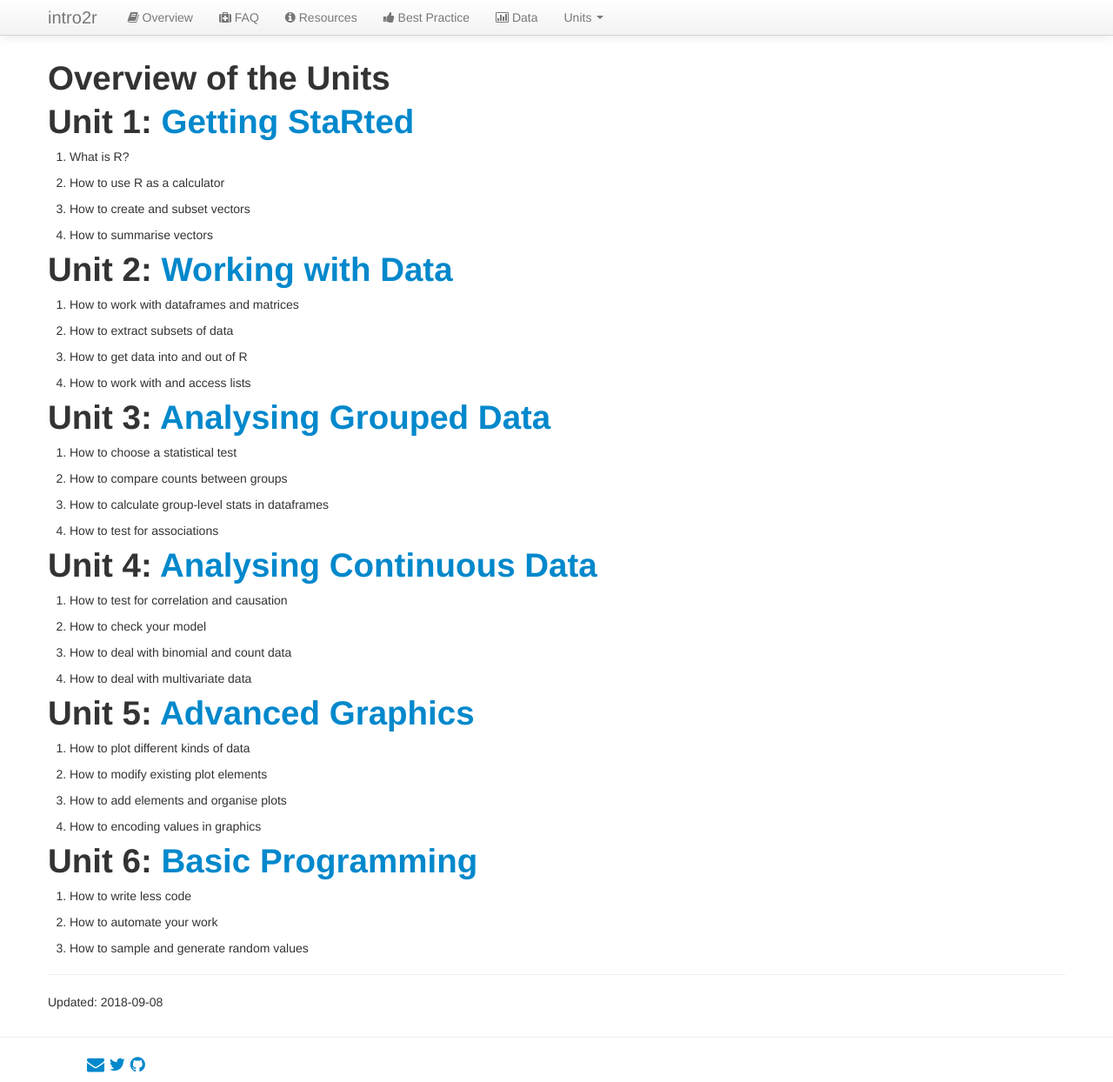
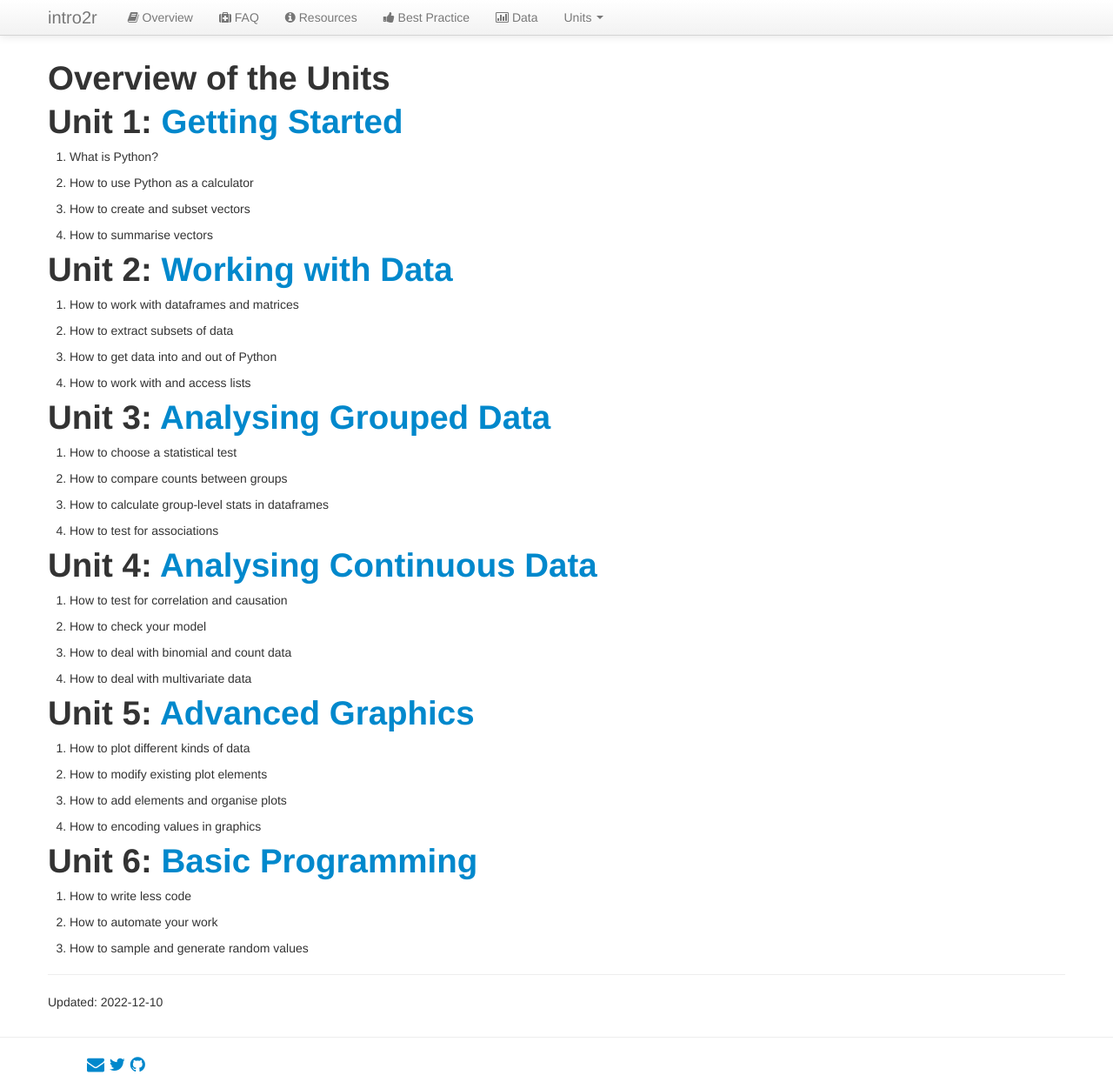
Before and after one commit to analyticsquest/analyticsquest.github.io, a Jekyll site: the page built from overview.md, in a window 1280 px wide and 1244 px high. Shown: the whole window at 87% size. Built offline with Jekyll 4.4.1, drawn with Linux system fonts in a browser that asks for light colours; our own code applies the rules of GitHub Pages for plain Markdown files.

Commit message:
Update overview.md

```diff
--- a/overview.md
+++ b/overview.md
@@ -2,11 +2,11 @@
 
 # Overview of the Units
 
-# Unit 1: [Getting StaRted](/unit1/)
+# Unit 1: [Getting Started](/unit1/)
 
-1. What is R?
+1. What is Python?
 
-2. How to use R as a calculator
+2. How to use Python as a calculator
 
 3. How to create and subset vectors
 
@@ -20,7 +20,7 @@
 
 2. How to extract subsets of data
 
-3. How to get data into and out of R
+3. How to get data into and out of Python
 
 4. How to work with and access lists
 
@@ -72,4 +72,4 @@
 
  - - -
 
-Updated: 2018-09-08
+Updated: 2022-12-10
```
